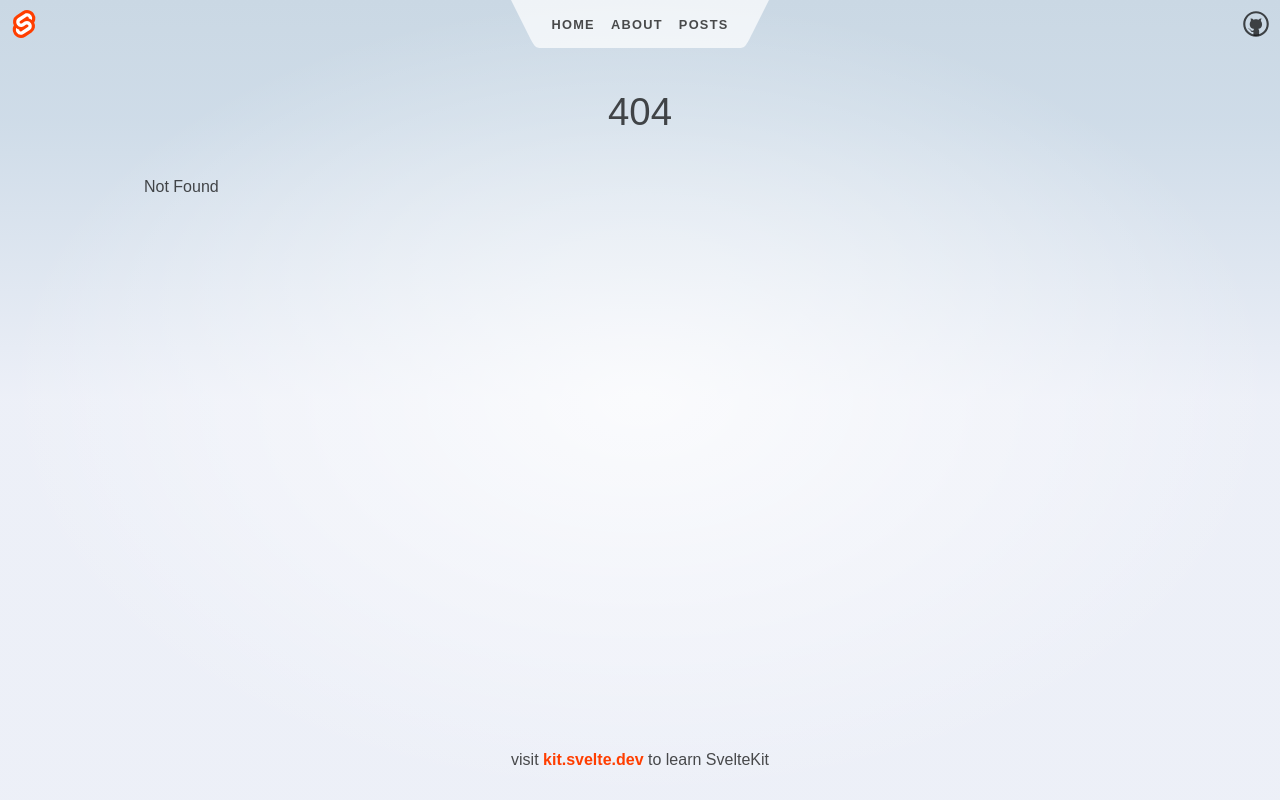
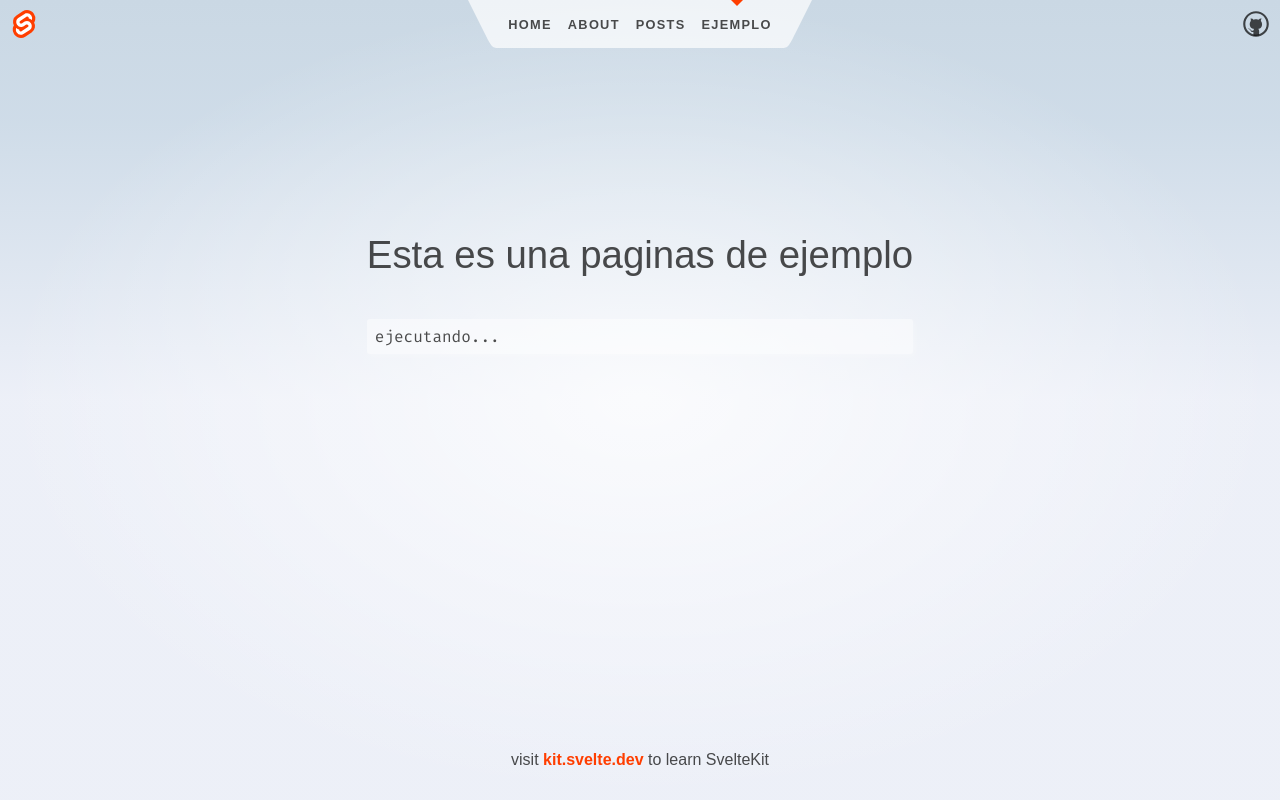
Before and after one commit to robguz83/SvelteKitStatic, a SvelteKit app: page /ejemplo in a window 1280 px wide. Before the commit this address had no page. Built offline with nearby package versions, Linux system fonts and the light colour scheme.

Commit message:
Add Page ejemplo
Se agrega la pagina de ejemplo

```diff
--- a/src/routes/Header.svelte
+++ b/src/routes/Header.svelte
@@ -24,6 +24,9 @@
 			</li>
 			<li aria-current={$page.url.pathname === "/posts" ? "page" : undefined}>
 				<a href="/posts">Posts</a>
+			</li>
+			<li aria-current={$page.url.pathname === "/ejemplo" ? "page" : undefined}>
+				<a href="/ejemplo">Ejemplo</a>
 			</li>
 		</ul>
 		<svg viewBox="0 0 2 3" aria-hidden="true">
--- /dev/null
+++ b/src/routes/ejemplo/+page.svelte
@@ -0,0 +1,15 @@
+<script>
+  //export let data;
+  const title = "Esta es una paginas de ejemplo";
+</script>
+
+<svelte:head>
+  <title>Ejemplo</title>
+  <meta name="description" content="Pagina de ejemplo" />
+</svelte:head>
+
+<div class="text-column">
+  <h1>{title}</h1>
+
+  <pre>ejecutando...</pre>
+</div>
```
Also changed, not shown: src/routes/ejemplo/+page.js (added).
